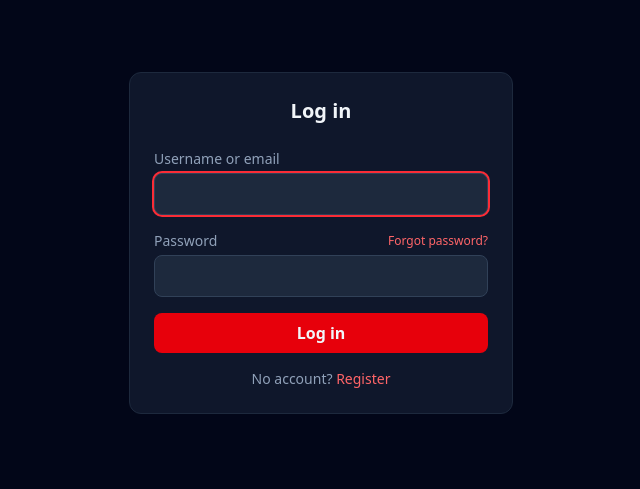
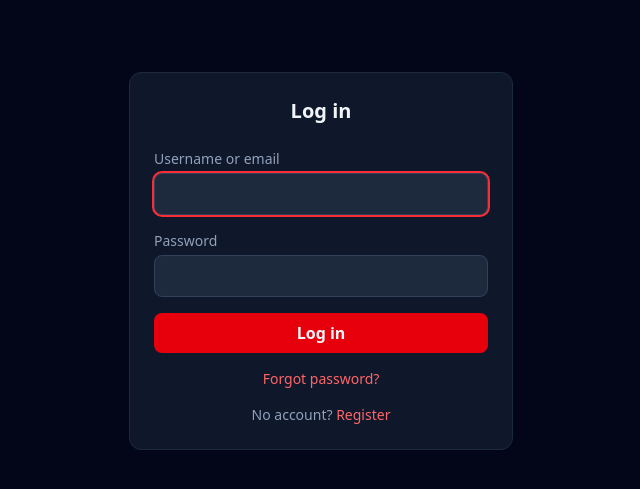
Before and after one commit to kimpoy010/acf-sww, a Laravel app: page /login in a window 1280 px wide. Shown: the top 489 px of the page, without its empty margins (319-959 px from the left). Run offline with Laravel 12, Linux system fonts and the light colour scheme; data comes from the database, SQL or seed files in the repository; style sheets or scripts are compiled from the project's sources; some libraries are stand-ins or nearby versions.

Commit message:
Move "Forgot password?" below the Log in button, centered
Was inline with the Password label; now its own centered line between
the form and the "No account? Register" line, matching the requested
layout.

Co-Authored-By: Claude Sonnet 5 <noreply@anthropic.com>
Claude-Session: https://claude.ai/code/session_017j8RUS3A9mwuecYpSeFHf4

```diff
--- a/resources/views/auth/login.blade.php
+++ b/resources/views/auth/login.blade.php
@@ -25,10 +25,7 @@
                    class="w-full rounded-lg bg-slate-800 border border-slate-700 px-3 py-2 focus:outline-none focus:ring-2 focus:ring-red-500">
         </div>
         <div>
-            <div class="flex items-center justify-between mb-1">
-                <label class="block text-sm text-slate-400">{{ __('Password') }}</label>
-                <a href="{{ route('password.request') }}" class="text-xs text-red-400 hover:underline">{{ __('Forgot password?') }}</a>
-            </div>
+            <label class="block text-sm text-slate-400 mb-1">{{ __('Password') }}</label>
             <input type="password" name="password" required
                    class="w-full rounded-lg bg-slate-800 border border-slate-700 px-3 py-2 focus:outline-none focus:ring-2 focus:ring-red-500">
         </div>
@@ -37,6 +34,10 @@
         @endif
         <button type="submit" class="w-full rounded-lg bg-red-600 hover:bg-red-500 transition font-semibold py-2">{{ __('Log in') }}</button>
     </form>
+
+    <p class="text-sm text-center mt-4">
+        <a href="{{ route('password.request') }}" class="text-red-400 hover:underline">{{ __('Forgot password?') }}</a>
+    </p>
 
     <p class="text-sm text-slate-400 mt-4 text-center">
         {{ __('No account?') }} <a href="{{ route('register') }}" class="text-red-400 hover:underline">{{ __('Register') }}</a>
```
